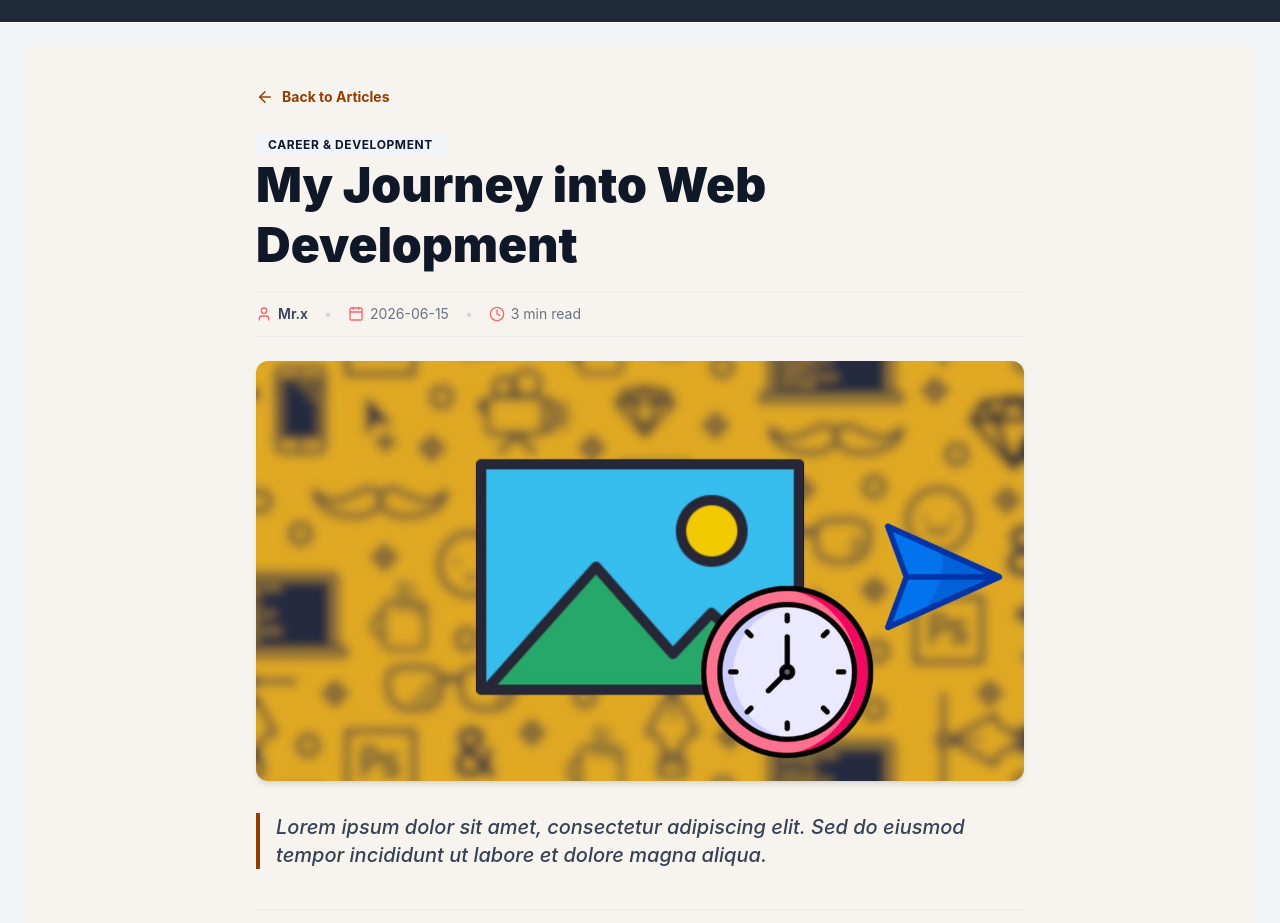
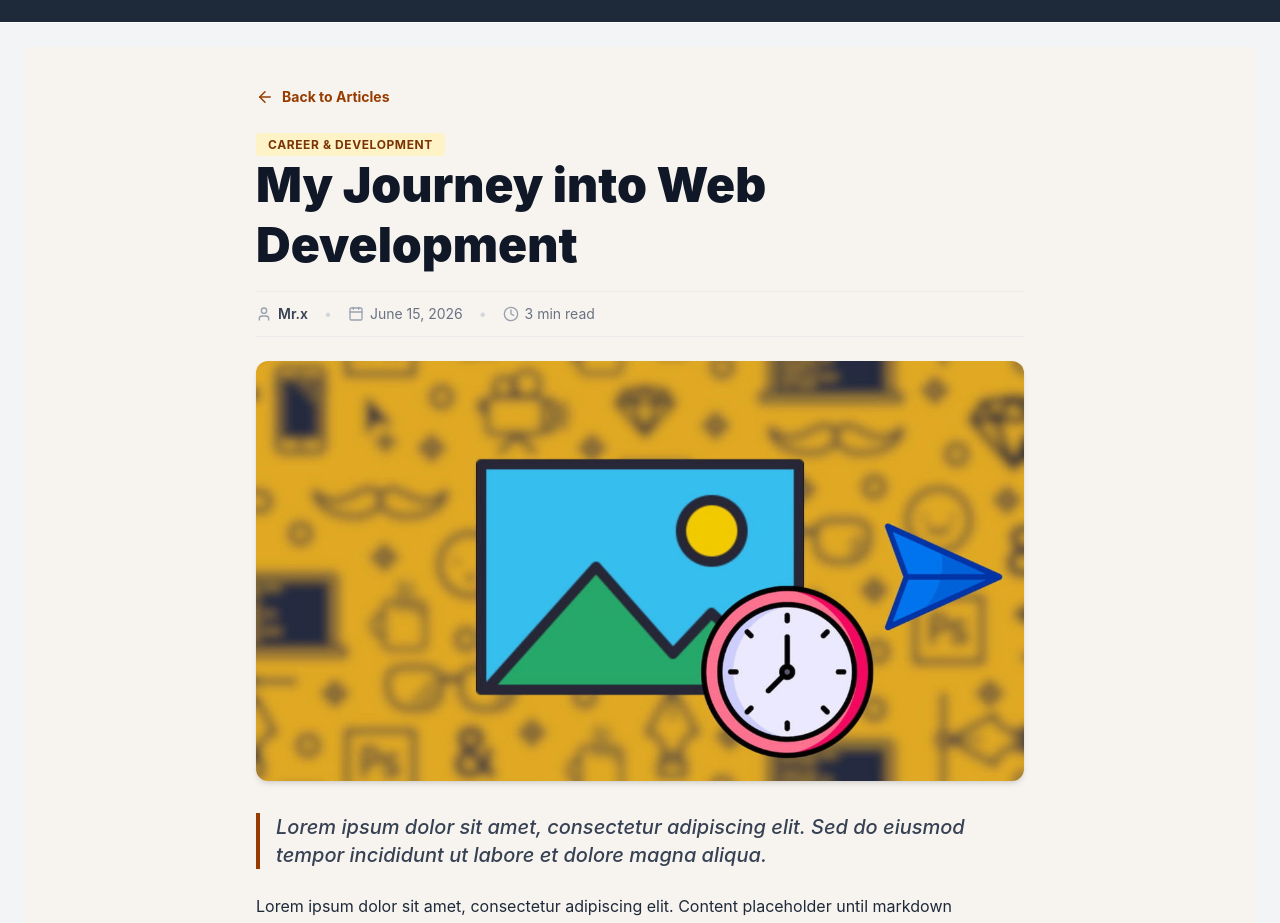
Before and after one commit to abhinandkrishna20/devatlas, a React (Vite) app: page /blog/1 in a window 1280 px wide. Shown: the part 41-964 px from the top of the page. Built offline with nearby package versions, Linux system fonts and the light colour scheme.

Commit message:
feat: blog detail page improved more

```diff
--- a/package.json
+++ b/package.json
@@ -18,6 +18,7 @@
     "lucide-react": "^1.21.0",
     "react": "^19.2.6",
     "react-dom": "^19.2.6",
+    "react-markdown": "^10.1.0",
     "react-router-dom": "^7.17.0",
     "tailwindcss": "^4.3.1"
   },
--- a/src/pages/Blog/BlogDetail.tsx
+++ b/src/pages/Blog/BlogDetail.tsx
@@ -1,20 +1,20 @@
 import { useParams, NavLink, useNavigate } from "react-router-dom";
 import { ArrowLeft, Clock, Calendar, User, Tag } from "lucide-react";
-import { blogPosts } from "../../data/blog.ts"; // Path verify pannikonga
+import { blogPosts } from "../../data/blog.ts";
 
 const BlogDetail = () => {
-  // 1. URL path parameter la irukura (:id) ah edukirom
+  // Extract blog ID from dynamic route parameters
   const { id } = useParams<{ id: string }>();
   const navigate = useNavigate();
 
-  // 2. blog.ts array la irunthu matching post id oda data-va matching find panrom
+  // Find the matching post from the data source using the unique ID
   const post = blogPosts.find((item) => item.id === id);
 
-  // 3. Fallback check: oruvelai thappana ID url la vantha error card logic display aagum
+  // Guard Clause: Handle invalid or non-existent post IDs gracefully without crashing the app
   if (!post) {
     return (
       <div className="min-h-[60vh] flex flex-col items-center justify-center p-6 text-center bg-[#f7f4ef] rounded-lg m-6">
-        <h2 className="text-2xl font-bold text-gray-800 mb-2"> (Post Not Found)</h2>
+        <h2 className="text-2xl font-bold text-gray-800 mb-2">Article Not Found</h2>
         <p className="text-gray-500 mb-4">The article you are looking for might have been moved or deleted.</p>
         <NavLink
           to="/blog"
@@ -26,67 +26,73 @@ const BlogDetail = () => {
     );
   }
 
+  // Format date safely into a human-readable layout (e.g., "June 24, 2026")
+  const formattedDate = new Date(post.date).toLocaleDateString("en-US", {
+    month: "long",
+    day: "numeric",
+    year: "numeric",
+  });
+
   return (
     <div className="min-h-screen bg-[#f7f4ef] text-gray-900 py-10 px-4 md:px-8">
       <article className="max-w-3xl mx-auto">
 
-        {/* BACK ACTION BUTTON */}
+        {/* Back navigation utilizing browser history stack */}
         <button
-          onClick={() => navigate(-1)} // Sequential history tracking push back navigation
+          onClick={() => navigate(-1)}
           className="flex items-center gap-2 text-sm font-bold text-amber-800 hover:text-amber-950 transition-colors mb-6 group"
         >
           <ArrowLeft size={18} className="group-hover:-translate-x-1 transition-transform" />
           <span>Back to Articles</span>
         </button>
 
-        {/* HEADER AREA */}
+        {/* Article Header Section */}
         <div className="space-y-4 mb-6">
-          <span className="px-3 py-1 bg-slate-100 text-slate-900 text-xs font-bold rounded uppercase tracking-wider">
+          {/* Professional and cohesive category color styling */}
+          <span className="px-3 py-1 bg-amber-100 text-amber-900 text-xs font-bold rounded uppercase tracking-wider">
             {post.category}
           </span>
           <h1 className="text-3xl sm:text-4xl md:text-5xl font-black text-gray-900 leading-tight">
             {post.title}
           </h1>
 
-          {/* POST METADATA LOGIC CONTAINER */}
+          {/* Post Metadata Section */}
           <div className="flex flex-wrap items-center gap-4 text-xs md:text-sm text-gray-500 border-y border-gray-200/60 py-3">
             <div className="flex items-center gap-1.5">
-              <User size={16} className="text-red-400" />
+              <User size={16} className="text-gray-400" />
               <span className="font-semibold text-gray-700">{post.author}</span>
             </div>
             <span className="text-gray-300">•</span>
             <div className="flex items-center gap-1.5">
-              <Calendar size={16} className="text-red-400" />
-              <span>{post.date}</span>
+              <Calendar size={16} className="text-gray-400" />
+              <span>{formattedDate}</span>
             </div>
             <span className="text-gray-300">•</span>
             <div className="flex items-center gap-1.5">
-              <Clock size={16} className="text-red-400" />
+              <Clock size={16} className="text-gray-400" />
               <span>{post.readTime || "5 min"} read</span>
             </div>
           </div>
         </div>
 
-        {/* HERO IMAGE BANNER BOX */}
+        {/* Featured Image Wrapper */}
         <div className="overflow-hidden rounded-xl shadow-md mb-8 max-h-[420px]">
-          <img
-            src={post.img}
-            alt={post.title}
-            className="w-full h-full object-cover"
-          />
+          <img src={post.img} alt={post.title} className="w-full h-full object-cover" />
         </div>
 
-        {/* ARTICLE TEXT CONTENT PARAGRAPHS */}
+        {/* Content Body Area */}
         <div className="prose prose-lg max-w-none text-gray-800 leading-relaxed space-y-6">
-          {/* Excerpt highlighting as bold lead text paragraph split */}
           <p className="text-xl font-medium text-gray-700 italic border-l-4 border-amber-800 pl-4 mb-6">
             {post.excerpt}
           </p>
 
-            {/* Main content paragraphs */}
+          {/* TODO: Integrate react-markdown here for dynamic article body parsing */}
+          <p>
+            Lorem ipsum dolor sit amet, consectetur adipiscing elit. Content placeholder until markdown integration is active.
+          </p>
         </div>
 
-        {/* DYNAMIC ARTICLE TAGS */}
+        {/* Dynamic Tag Mappings */}
         {post.tags && post.tags.length > 0 && (
           <div className="mt-10 pt-6 border-t border-gray-200/60 flex flex-wrap items-center gap-2">
             <Tag size={14} className="text-gray-400 mr-1" />
```
Also changed, not shown: 1 other file (tests, documents, lock files or other folders).
